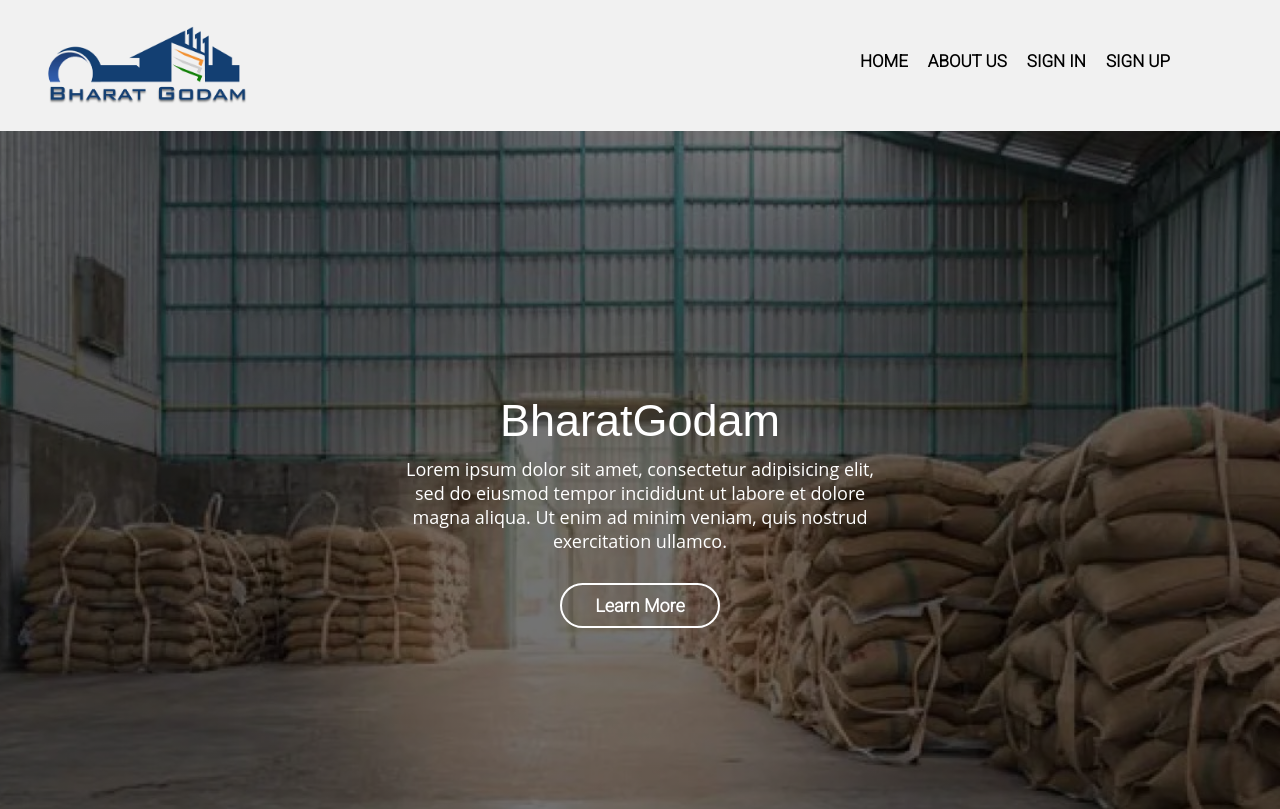
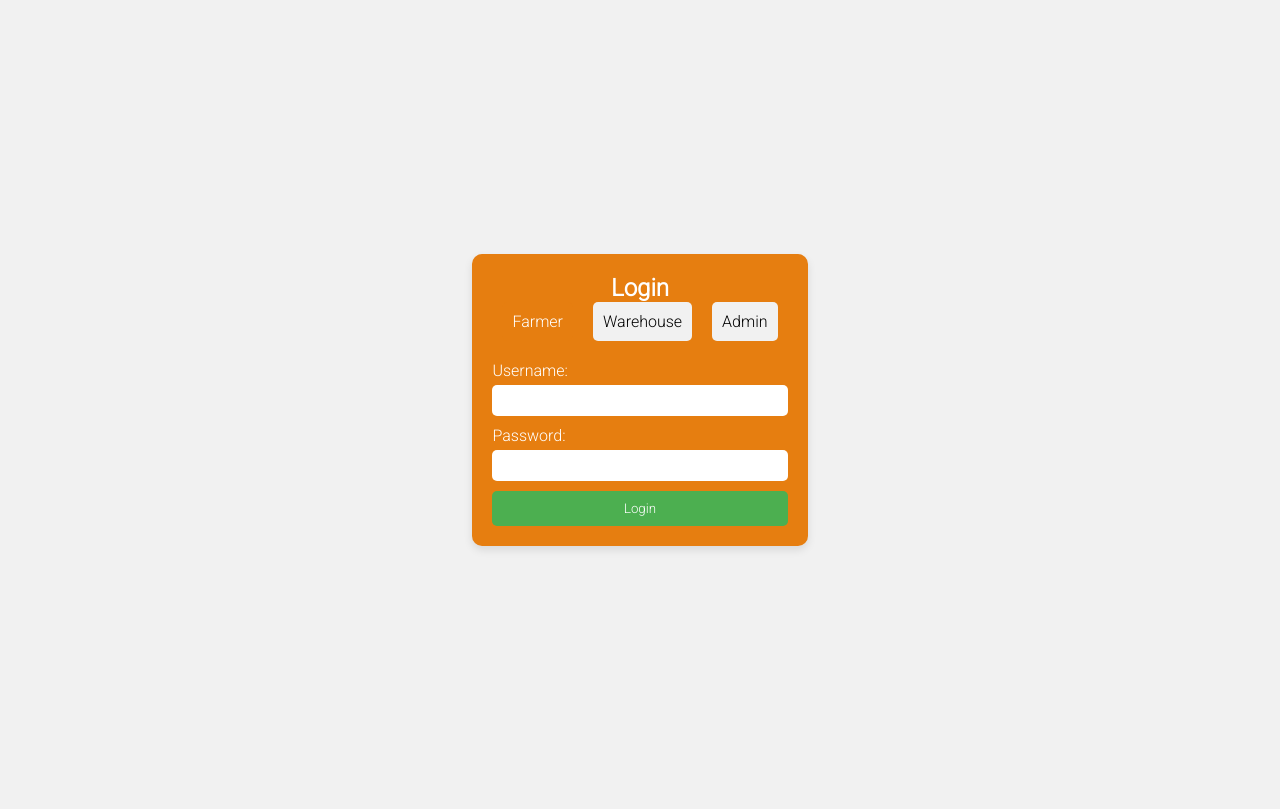
Before and after one commit to SWAROOPBHAGWAT/BharatGodam-prototype, a React (Create React App) app in the folder client/: page /login in a window 1280 px wide. Shown: the top 809 px of the page. Built offline with nearby package versions, Linux system fonts and the light colour scheme; a web font is replaced by a local one.

Commit message:
login routing

```diff
--- a/client/package.json
+++ b/client/package.json
@@ -6,8 +6,10 @@
     "@testing-library/jest-dom": "^5.17.0",
     "@testing-library/react": "^13.4.0",
     "@testing-library/user-event": "^13.5.0",
+    "eslint-plugin-react-router": "^0.0.1",
     "react": "^18.2.0",
     "react-dom": "^18.2.0",
+    "react-router-dom": "^6.15.0",
     "react-scripts": "^5.0.1",
     "web-vitals": "^2.1.4"
   },
--- a/client/src/App.js
+++ b/client/src/App.js
@@ -1,13 +1,23 @@
 import React from 'react';
 import './App.css';
+import { BrowserRouter as Router, Route, Switch } from 'react-router-dom'; // Import Router, Route, and Switch
 import Login from './components/Login';
-import Dashboard from './components/Dashboard'
+import Dashboard from './components/Dashboard';
 
 function App() {
   return (
-    <div className="App">
-      <Dashboard/>
-    </div>
+    <Router>
+      <div className="App">
+        <Switch>
+          <Route path="/login">
+            <Login />
+          </Route>
+          <Route path="/">
+            <Dashboard />
+          </Route>
+        </Switch>
+      </div>
+    </Router>
   );
 }
 
--- a/client/src/components/Dashboard.js
+++ b/client/src/components/Dashboard.js
@@ -1,5 +1,7 @@
 import React from 'react';
 import './Dashboard.css'; // Import your CSS file
+import { Link } from 'react-router-dom';
+
 
 function Dashboard() {
   return (
@@ -17,14 +19,16 @@
       <span id="menu">
         <img style={{ width: '25px' }} src="https://encrypted-tbn0.gstatic.com/images?q=tbn:ANd9GcR11WXR-a18XfNZknL7S4lu0lLyC4aWZPY4sLd4wNHUNv9So2gd" alt="MENU" />
       </span>
-      <nav>
-        <ul>
-          <li> <a href="#"> HOME </a> </li>
-          <li> <a href="#"> ABOUT US</a> </li>
-          <li> <a href="#" className="signin"> SIGN IN</a> </li>
-          <li> <a href="#" className="signup"> SIGN UP</a> </li>
-        </ul>
-      </nav>
+
+<nav>
+  <ul>
+    <li><a href="/">HOME</a></li>
+    <li><a href="#">ABOUT US</a></li>
+    {/* Update the SIGN IN link to use Link */}
+    <li><Link to="/login" className="signin">SIGN IN</Link></li>
+    <li><a href="#" className="signup">SIGN UP</a></li>
+  </ul>
+</nav>
       {/* Navigation Bar */}
 
       {/* Hero Image */}
--- /dev/null
+++ b/client/src/components/LoginPage/Login.css
@@ -0,0 +1,34 @@
+/* body {
+    background-image: url("https://5.imimg.com/data5/HU/TJ/WB/ANDROID-79562439/product-jpeg-500x500.png");
+    background-size: cover;
+    } */
+.container {
+    padding: 20px;
+    border-radius: 10px;
+    background-color: #e67e10;
+    box-shadow: 0 4px 8px rgba(0, 0, 0, 0.1);
+    }
+  .card-container {
+    display: flex;
+    justify-content: center;
+    margin-bottom: 20px;
+  }
+
+  .user-card {
+    cursor: pointer;
+    padding: 10px;
+    border-radius: 5px;
+    background-color: #f1f1f1;
+    margin: 0 10px;
+    user-select: none;
+    transition: background-color 0.2s;
+  }
+
+  .user-card:hover {
+    background-color: #e67e10;
+  }
+
+  .active {
+    background-color: #e67e10;
+    color: white;
+  }
```
Also changed, not shown: client/src/components/LoginPage/Login.js (added, +126 -0 lines), 1 other file (tests, documents, lock files or other folders).
